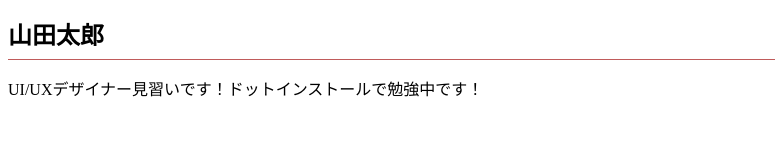
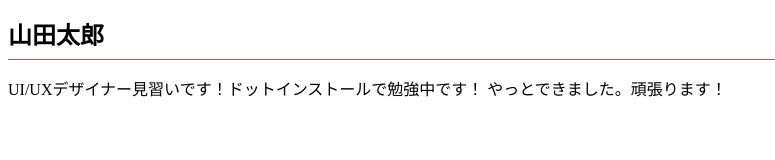
Before and after one commit to sanchuA/sanchuA.github.io, a plain HTML site: page index.html in a window 1280 px wide. Shown: the whole page, without its empty margins (0-775 px from the left). Drawn offline with Linux system fonts and the light colour scheme.

Commit message:
Add files via upload

```diff
--- a/index.html
+++ b/index.html
@@ -7,6 +7,8 @@
 </head>
 <body>
   <h1>山田太郎</h1>
-  <p>UI/UXデザイナー見習いです！ドットインストールで勉強中です！</p>
+  <p>UI/UXデザイナー見習いです！ドットインストールで勉強中です！
+    やっとできました。頑張ります！
+  </p>
 </body>
 </html>
```
